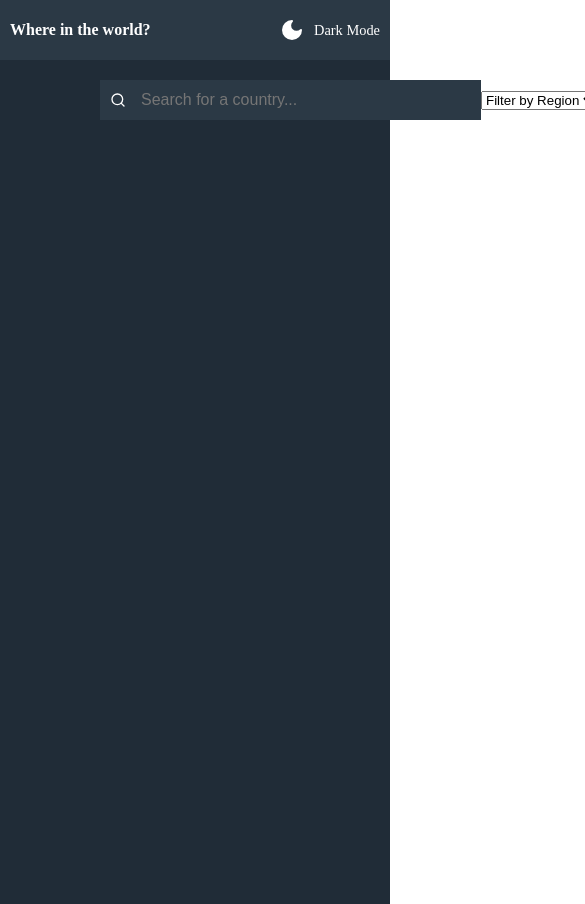
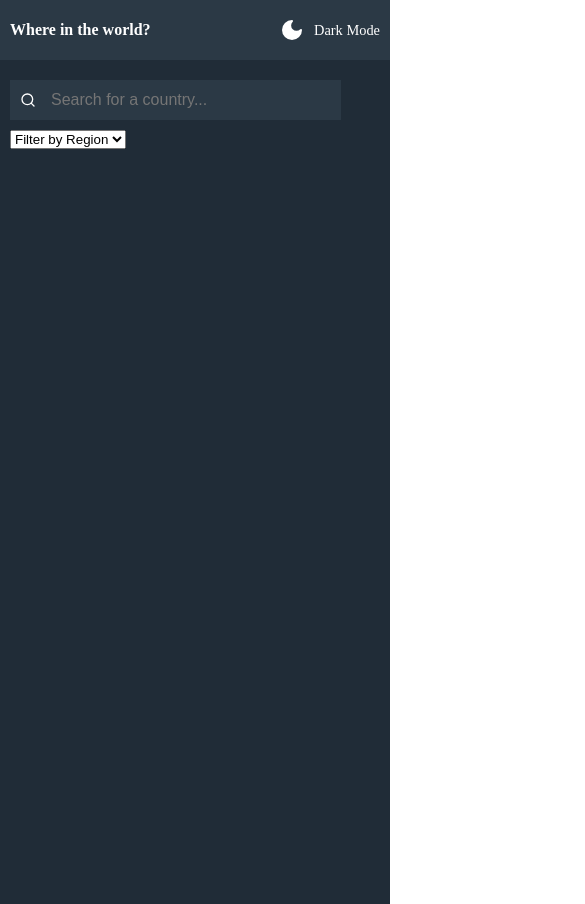
Before and after one commit to suraj-py/Frontend-Mentor-Challenges, a React (Vite) app in the folder REST Countries/: page / in a window 390 px wide. Shown: the whole page, 585 px wide, since content can reach past the window. Built offline with nearby package versions, Linux system fonts and the light colour scheme; no server answers.

Commit message:
style: made search bar responsive

```diff
--- a/REST Countries/src/components/Searchbar.jsx
+++ b/REST Countries/src/components/Searchbar.jsx
@@ -22,6 +22,10 @@ const SearchInput = styled.input`
   font-size: 1rem;
   background-color: hsl(209, 23%, 22%);
 
+  @media screen and (max-width: 620px) {
+    width: 300px;
+  }
+
 `;
 
 function Searchbar({name}) {
--- a/REST Countries/src/layouts/Home.jsx
+++ b/REST Countries/src/layouts/Home.jsx
@@ -9,12 +9,24 @@ const Main = styled.main`
   height: 100vh;
   padding: 20px 100px;
   background-color: hsl(207, 26%, 17%);
+
+  @media screen and (max-width: 620px) {
+    overflow-x: hidden;
+    padding-left: 10px;
+  }
 `;
 
 const FindSection = styled.div`
   display: flex;
   justify-content: space-between;
   align-items: center;
+
+  @media screen and (max-width: 620px) {
+    flex-direction: column;
+    justify-content: start;
+    align-items: start;
+    gap: 10px;
+  }
 `;
 
 
```
